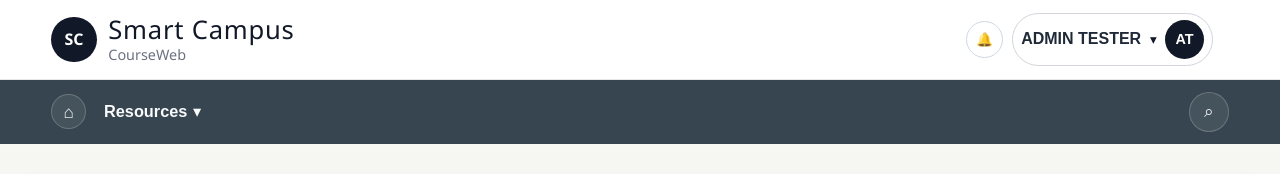
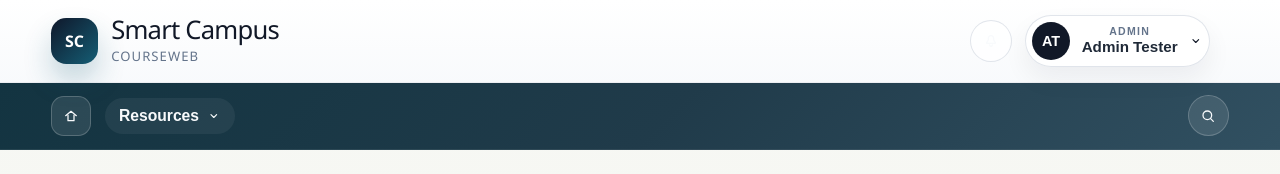
Before and after one commit to SandunDulanjana/Campus-Operations-Manager-COM-, a React app in the folder frontend/: page / in a window 1280 px wide. Shown: the top 174 px of the page. Built offline with nearby package versions, Linux system fonts and the light colour scheme; the HTML template or start-up script is replaced by a standard one.

Commit message:
feat: refine shared navigation shell UI

```diff
--- a/frontend/src/App.css
+++ b/frontend/src/App.css
@@ -11,67 +11,72 @@
 
 .top-header {
   width: 100%;
-  padding: 0.8rem clamp(1rem, 4vw, 3.5rem);
+  padding: 0.95rem clamp(1rem, 4vw, 3.5rem);
   display: grid;
   grid-template-columns: auto 1fr auto;
   align-items: center;
-  gap: 1rem;
-  border-bottom: 1px solid #e5e7eb;
-  background: #ffffff;
+  gap: 1.15rem;
+  border-bottom: 1px solid rgba(148, 163, 184, 0.18);
+  background: linear-gradient(180deg, rgba(255, 255, 255, 0.96), rgba(248, 250, 252, 0.96));
+  backdrop-filter: blur(18px);
 }
 
 .brand {
   text-decoration: none;
   display: inline-flex;
   align-items: center;
-  gap: 0.72rem;
+  gap: 0.85rem;
   color: #111827;
 }
 
 .brand-mark {
-  width: 2.85rem;
-  height: 2.85rem;
-  border-radius: 999px;
+  width: 2.9rem;
+  height: 2.9rem;
+  border-radius: 0.95rem;
   display: inline-flex;
   align-items: center;
   justify-content: center;
   font-weight: 700;
   color: #fff;
-  background: #111827;
+  background: linear-gradient(135deg, #0f172a 0%, #155e75 100%);
   font-size: 1rem;
+  box-shadow: 0 16px 28px rgba(21, 94, 117, 0.24);
 }
 
 .brand-title {
   margin: 0;
   font-size: clamp(1.2rem, 2.2vw, 1.6rem);
-  letter-spacing: 0.03em;
-  line-height: 1.2;
+  letter-spacing: -0.03em;
+  line-height: 1.05;
 }
 
 .brand-subtitle {
-  margin: 0;
-  font-size: 0.9rem;
-  color: #6b7280;
+  margin: 0.18rem 0 0;
+  font-size: 0.82rem;
+  letter-spacing: 0.08em;
+  text-transform: uppercase;
+  color: #64748b;
 }
 
 .top-actions {
   justify-self: end;
   display: flex;
   align-items: center;
-  gap: 0.55rem;
+  gap: 0.8rem;
 }
 
 .notify-btn {
-  width: 2.35rem;
-  height: 2.35rem;
+  width: 2.65rem;
+  height: 2.65rem;
   border-radius: 999px;
-  border: 1px solid #cfd8e3;
-  background: #fff;
+  border: 1px solid rgba(148, 163, 184, 0.28);
+  background: rgba(255, 255, 255, 0.86);
   display: inline-flex;
   align-items: center;
   justify-content: center;
   position: relative;
   cursor: pointer;
+  transition: transform 140ms ease, border-color 140ms ease, background-color 140ms ease, box-shadow 140ms ease;
 }
 
 .notify-count {
@@ -92,61 +97,67 @@
 
 .sub-header {
   width: 100%;
-  background: #36454f;
-  padding: 0.75rem clamp(1rem, 4vw, 3.5rem);
+  background: linear-gradient(135deg, #133441 0%, #203b4a 52%, #315061 100%);
+  padding: 0.78rem clamp(1rem, 4vw, 3.5rem);
   display: grid;
   grid-template-columns: 1fr auto;
   align-items: center;
-  gap: 0.7rem;
+  gap: 0.9rem;
+  border-bottom: 1px solid rgba(255, 255, 255, 0.08);
 }
 
 .sub-nav {
   display: flex;
   align-items: center;
-  gap: 0.7rem;
+  gap: 0.85rem;
 }
 
 .home-icon-link {
-  width: 2.2rem;
-  height: 2.2rem;
-  border-radius: 999px;
+  width: 2.5rem;
+  height: 2.5rem;
+  border-radius: 0.8rem;
   border: 1px solid rgba(255, 255, 255, 0.2);
   display: inline-flex;
   align-items: center;
   justify-content: center;
   text-decoration: none;
   color: #f8fafc;
-  background: rgba(255, 255, 255, 0.08);
+  background: rgba(255, 255, 255, 0.1);
+  transition: transform 140ms ease, border-color 140ms ease, background-color 140ms ease;
 }
 
 .resource-menu {
   position: absolute;
-  top: calc(100% + 0.1rem);
+  top: calc(100% + 0.45rem);
   left: 0;
-  width: 200px;
-  border: 1px solid #8f9ba8;
-  background: #f8fafc;
-  border-radius: 0.45rem;
-  box-shadow: 0 10px 25px rgba(0, 0, 0, 0.12);
-  padding: 0.8rem;
+  width: 220px;
+  border: 1px solid rgba(148, 163, 184, 0.22);
+  background: rgba(255, 255, 255, 0.98);
+  border-radius: 0.95rem;
+  box-shadow: 0 20px 40px rgba(15, 23, 42, 0.12);
+  padding: 0.55rem;
   z-index: 30;
 }
 
 .sub-link-btn {
-  border: none;
-  background: transparent;
+  border: 1px solid transparent;
+  background: rgba(255, 255, 255, 0.06);
   color: #f8fafc;
   font-weight: 600;
-  font-size: 1.02rem;
-  display: inline-flex;
-  align-items: center;
-  gap: 0.35rem;
+  font-size: 0.98rem;
+  display: inline-flex;
+  align-items: center;
+  gap: 0.5rem;
   cursor: pointer;
-  padding: 0.3rem 0.4rem;
+  padding: 0.5rem 0.82rem;
+  border-radius: 999px;
+  transition: transform 140ms ease, border-color 140ms ease, background-color 140ms ease, color 140ms ease;
 }
 
 .sub-link-btn:hover {
-  color: #fbbf24;
+  color: #ffffff;
+  border-color: rgba(255, 255, 255, 0.18);
+  background: rgba(255, 255, 255, 0.13);
 }
 
 .profile-area {
@@ -155,48 +166,110 @@
 
 .search-btn {
   border: 1px solid rgba(255, 255, 255, 0.2);
-  background: rgba(255, 255, 255, 0.08);
-  width: 2.5rem;
-  height: 2.5rem;
+  background: rgba(255, 255, 255, 0.1);
+  width: 2.55rem;
+  height: 2.55rem;
   border-radius: 999px;
   display: inline-flex;
   align-items: center;
   justify-content: center;
   cursor: pointer;
+  transition: transform 140ms ease, border-color 140ms ease, background-color 140ms ease;
 }
 
 .inline-search {
   margin-left: 0.6rem;
   display: inline-flex;
   align-items: center;
-  background: #4a5862;
+  background: rgba(255, 255, 255, 0.11);
   border: 1px solid rgba(255, 255, 255, 0.16);
-  border-radius: 0.45rem;
+  border-radius: 999px;
   overflow: hidden;
   width: min(360px, 55vw);
-}
-
-.nav-icon {
-  font-size: 1.08rem;
+  box-shadow: inset 0 1px 0 rgba(255, 255, 255, 0.05);
+}
+
+.nav-icon-shell {
+  width: 1rem;
+  height: 1rem;
   color: #f8fafc;
+  display: inline-flex;
+  align-items: center;
+  justify-content: center;
+}
+
+.nav-icon-shell svg {
+  width: 100%;
+  height: 100%;
+  fill: none;
+  stroke: currentColor;
+  stroke-width: 1.9;
+  stroke-linecap: round;
+  stroke-linejoin: round;
 }
 
 .profile-btn {
-  border: 1px solid #d1d5db;
-  background: #fff;
+  border: 1px solid rgba(148, 163, 184, 0.28);
+  background: rgba(255, 255, 255, 0.9);
   color: #111827;
   border-radius: 999px;
-  padding: 0.4rem 0.5rem;
-  display: inline-flex;
-  align-items: center;
-  gap: 0.55rem;
+  padding: 0.35rem 0.42rem 0.35rem 0.35rem;
+  display: inline-flex;
+  align-items: center;
+  gap: 0.72rem;
   cursor: pointer;
+  min-width: 0;
+  box-shadow: 0 12px 26px rgba(15, 23, 42, 0.06);
+  transition: transform 140ms ease, border-color 140ms ease, box-shadow 140ms ease;
 }
 
 .profile-name {
-  font-size: 1rem;
+  font-size: 0.95rem;
   font-weight: 700;
   color: #1f2937;
+  line-height: 1.1;
+}
+
+.profile-copy {
+  min-width: 0;
+  display: grid;
+  gap: 0.15rem;
+}
+
+.profile-eyebrow {
+  font-size: 0.66rem;
+  font-weight: 700;
+  line-height: 1;
+  text-transform: uppercase;
+  letter-spacing: 0.12em;
+  color: #64748b;
+}
+
+.profile-chevron,
+.sub-link-chevron {
+  width: 0.85rem;
+  height: 0.85rem;
+  display: inline-flex;
+  align-items: center;
+  justify-content: center;
+  color: currentColor;
+  transition: transform 160ms ease;
+}
+
+.profile-chevron svg,
+.sub-link-chevron svg {
+  width: 100%;
+  height: 100%;
+  fill: none;
+  stroke: currentColor;
+  stroke-width: 2;
+  stroke-linecap: round;
+  stroke-linejoin: round;
+}
+
+.profile-chevron.open,
+.sub-link-chevron.open {
+  transform: rotate(180deg);
 }
 
 .avatar {
@@ -221,7 +294,7 @@
   border: none;
   background: transparent;
   color: #f8fafc;
-  padding: 0.55rem 0.72rem;
+  padding: 0.68rem 0.95rem;
   font: inherit;
 }
 
@@ -249,14 +322,14 @@
 
 .profile-menu {
   position: absolute;
-  top: calc(100% + 0.55rem);
+  top: calc(100% + 0.7rem);
   right: 0;
   width: 185px;
   padding: 0.45rem;
-  border-radius: 0.75rem;
-  border: 1px solid #d1d5db;
-  background: #fff;
-  box-shadow: 0 12px 28px rgba(0, 0, 0, 0.12);
+  border-radius: 1rem;
+  border: 1px solid rgba(148, 163, 184, 0.2);
+  background: rgba(255, 255, 255, 0.98);
+  box-shadow: 0 24px 44px rgba(15, 23, 42, 0.14);
   z-index: 30;
 }
 
@@ -273,13 +346,14 @@
   font: inherit;
   color: #111827;
   text-decoration: none;
-  padding: 0.55rem;
-  border-radius: 0.45rem;
+  padding: 0.68rem 0.75rem;
+  border-radius: 0.72rem;
   cursor: pointer;
+  transition: background-color 140ms ease, color 140ms ease;
 }
 
 .menu-item:hover {
-  background: #e5e7eb;
+  background: #e2e8f0;
 }
 
 .page-content {
@@ -330,24 +404,29 @@
 }
 
 .admin-sidebar {
-  padding: 0.85rem;
+  padding: 1rem 0.95rem;
   position: static;
   min-height: 100%;
   max-height: none;
   overflow: auto;
   display: grid;
   grid-template-rows: auto 1fr auto;
-  gap: 0.9rem;
-  background: #f6faf8;
+  gap: 1.15rem;
+  background: linear-gradient(180deg, #f7fbfa 0%, #eef6f4 100%);
   border-left: none;
   margin-left: 0;
 }
 
 .admin-sidebar-top {
   display: flex;
-  align-items: center;
+  align-items: flex-start;
   justify-content: space-between;
-  gap: 0.55rem;
+  gap: 0.75rem;
+}
+
+.admin-sidebar-heading {
+  display: grid;
+  gap: 0.18rem;
 }
 
 .admin-sidebar-title {
@@ -359,46 +438,70 @@
   font-weight: 800;
 }
 
+.admin-sidebar-subtitle {
+  margin: 0;
+  color: #0f172a;
+  font-size: 1rem;
+  font-weight: 700;
+  letter-spacing: -0.02em;
+}
+
 .admin-collapse-btn {
   border: 1px solid #cbd5e1;
   background: #ffffff;
   color: #0f172a;
-  border-radius: 0.55rem;
-  width: 1.9rem;
-  height: 1.9rem;
+  border-radius: 0.72rem;
+  width: 2.15rem;
+  height: 2.15rem;
   cursor: pointer;
+  display: inline-flex;
+  align-items: center;
+  justify-content: center;
+  transition: transform 140ms ease, border-color 140ms ease, box-shadow 140ms ease;
+}
+
+.admin-collapse-btn svg {
+  width: 1rem;
+  height: 1rem;
+  fill: none;
+  stroke: currentColor;
+  stroke-width: 2;
+  stroke-linecap: round;
+  stroke-linejoin: round;
 }
 
 .admin-nav {
   display: grid;
-  gap: 0.42rem;
+  gap: 0.5rem;
   align-content: start;
 }
 
 .admin-nav-link {
   display: flex;
   align-items: center;
-  gap: 0.55rem;
+  gap: 0.72rem;
   text-decoration: none;
   color: #334155;
   border: 1px solid #d7dee8;
-  border-radius: 0.6rem;
-  padding: 0.68rem 0.75rem;
+  border-radius: 0.82rem;
+  padding: 0.78rem 0.82rem;
   font-weight: 700;
-  background: #ffffff;
+  background: rgba(255, 255, 255, 0.84);
+  transition: transform 140ms ease, border-color 140ms ease, background-color 140ms ease, box-shadow 140ms ease, color 140ms ease;
 }
 
 .admin-nav-icon {
-  width: 1.7rem;
-  height: 1.7rem;
-  border-radius: 0.45rem;
+  width: 1.95rem;
+  height: 1.95rem;
+  border-radius: 0.65rem;
   display: inline-flex;
   align-items: center;
   justify-content: center;
   font-size: 0.66rem;
   font-weight: 800;
   color: #0f766e;
-  background: #e2f5ef;
+  background: #ddf4ed;
+  flex-shrink: 0;
 }
 
 .admin-nav-icon svg {
@@ -413,17 +516,19 @@
 
 .admin-nav-link:hover {
   border-color: #99c9bf;
-  background: #ecfdf5;
+  background: #f2fbf8;
+  box-shadow: 0 12px 24px rgba(15, 23, 42, 0.06);
 }
 
 .admin-nav-link.active {
-  background: #d1fae5;
+  background: linear-gradient(135deg, #d8fbeb 0%, #c8f3f0 100%);
   color: #065f46;
-  border-color: #86efac;
+  border-color: #8ee5c6;
+  box-shadow: 0 16px 28px rgba(15, 118, 110, 0.12);
 }
 
 .admin-nav-link.active .admin-nav-icon {
-  background: #bbf7d0;
+  background: #b7efda;
 }
 
 .admin-sidebar-footer {
@@ -433,16 +538,17 @@
 .admin-logout-btn {
   display: flex;
   align-items: center;
-  gap: 0.55rem;
+  gap: 0.7rem;
   width: 100%;
   border: 1px solid #fecaca;
   background: #fff1f2;
   color: #9f1239;
-  border-radius: 0.6rem;
-  padding: 0.62rem 0.75rem;
+  border-radius: 0.82rem;
+  padding: 0.72rem 0.82rem;
   font: inherit;
   font-weight: 700;
   cursor: pointer;
+  transition: transform 140ms ease, border-color 140ms ease, background-color 140ms ease;
 }
 
 .admin-main-content {
@@ -451,6 +557,36 @@
   gap: 0.4rem;
   padding: 1rem;
   overflow: auto;
+}
+
+.notify-btn:hover,
+.search-btn:hover,
+.profile-btn:hover,
+.home-icon-link:hover,
+.sub-link-btn:hover,
+.admin-collapse-btn:hover,
+.admin-logout-btn:hover {
+  transform: translateY(-1px);
+}
+
+.notify-btn:hover,
+.search-btn:hover {
+  border-color: rgba(21, 94, 117, 0.28);
+  background: #ffffff;
+  box-shadow: 0 10px 22px rgba(15, 23, 42, 0.08);
+}
+
+.notify-btn:focus-visible,
+.search-btn:focus-visible,
+.profile-btn:focus-visible,
+.home-icon-link:focus-visible,
+.sub-link-btn:focus-visible,
+.menu-item:focus-visible,
+.admin-nav-link:focus-visible,
+.admin-collapse-btn:focus-visible,
+.admin-logout-btn:focus-visible {
+  outline: 3px solid rgba(14, 165, 233, 0.28);
+  outline-offset: 2px;
 }
 
 .admin-mode .site-footer {
@@ -608,7 +744,16 @@
 }
 
 .admin-dashboard.collapsed .admin-sidebar-title,
+.admin-dashboard.collapsed .admin-sidebar-subtitle,
 .admin-dashboard.collapsed .admin-nav-text {
+  display: none;
+}
+
+.admin-dashboard.collapsed .admin-sidebar-top {
+  justify-content: center;
+}
+
+.admin-dashboard.collapsed .admin-sidebar-heading {
   display: none;
 }
 
@@ -620,6 +765,8 @@
 
 .admin-dashboard.collapsed .admin-logout-btn {
   justify-content: center;
+  padding-left: 0.5rem;
+  padding-right: 0.5rem;
 }
 
 .quick-links-bar {
@@ -1558,6 +1705,10 @@ th {
   }
 
   .profile-name {
+    display: block;
+  }
+
+  .profile-eyebrow {
     display: none;
   }
 
@@ -1577,6 +1728,7 @@ th {
   }
 
   .admin-dashboard.collapsed .admin-sidebar-title,
+  .admin-dashboard.collapsed .admin-sidebar-subtitle,
   .admin-dashboard.collapsed .admin-nav-text {
     display: inline;
   }
@@ -1617,6 +1769,10 @@ th {
     padding-right: 1rem;
   }
 
+  .profile-copy {
+    display: none;
+  }
+
   .time-row,
   .home-feature-grid,
   .stats-strip,
--- a/frontend/src/components/Navbar.jsx
+++ b/frontend/src/components/Navbar.jsx
@@ -1,6 +1,45 @@
 import { useMemo, useState } from 'react'
 import { Link, useLocation } from 'react-router-dom'
 import { useAuth } from '../context/AuthContext'
+
+function HeaderIcon({ kind }) {
+  if (kind === 'bell') {
+    return (
+      <svg viewBox="0 0 24 24" aria-hidden="true">
+        <path d="M12 4a4 4 0 0 0-4 4v1.3c0 1.1-.36 2.18-1.02 3.05L5.6 14.1A1 1 0 0 0 6.4 15.7h11.2a1 1 0 0 0 .8-1.6l-1.38-1.75A5.07 5.07 0 0 1 16 9.3V8a4 4 0 0 0-4-4Z" />
+        <path d="M10 18a2 2 0 0 0 4 0" />
+      </svg>
+    )
+  }
+
+  if (kind === 'home') {
+    return (
+      <svg viewBox="0 0 24 24" aria-hidden="true">
+        <path d="M4 11.5 12 5l8 6.5" />
+        <path d="M7.5 10.75V19h9v-8.25" />
+      </svg>
+    )
+  }
+
+  if (kind === 'search') {
+    return (
+      <svg viewBox="0 0 24 24" aria-hidden="true">
+        <circle cx="11" cy="11" r="6.5" />
+        <path d="m16 16 4 4" />
+      </svg>
+    )
+  }
+
+  if (kind === 'chevron') {
+    return (
+      <svg viewBox="0 0 24 24" aria-hidden="true">
+        <path d="m7 10 5 5 5-5" />
+      </svg>
+    )
+  }
+
+  return null
+}
 
 function Navbar() {
   const { user, setRole } = useAuth()
@@ -36,7 +75,9 @@ function Navbar() {
 
           <div className="top-actions">
             <button type="button" className="notify-btn" aria-label="Notifications">
-              <span aria-hidden="true">🔔</span>
+              <span className="nav-icon-shell" aria-hidden="true">
+                <HeaderIcon kind="bell" />
+              </span>
             </button>
 
             <div className="profile-area">
@@ -47,9 +88,14 @@ function Navbar() {
                 aria-haspopup="menu"
                 aria-expanded={isMenuOpen}
               >
-                <span className="profile-name">{user.name.toUpperCase()}</span>
-                <span aria-hidden="true">▾</span>
                 <span className="avatar">{initials}</span>
+                <span className="profile-copy">
+                  <span className="profile-eyebrow">{user.role}</span>
+                  <span className="profile-name">{user.name}</span>
+                </span>
+                <span className={`profile-chevron${isMenuOpen ? ' open' : ''}`} aria-hidden="true">
+                  <HeaderIcon kind="chevron" />
+                </span>
               </button>
 
               {isMenuOpen ? (
@@ -95,8 +141,8 @@ function Navbar() {
           <div className="sub-header">
           <nav className="sub-nav" aria-label="Primary navigation">
             <Link to="/" className="home-icon-link" title="Home">
-              <span className="nav-icon" aria-hidden="true">
-                ⌂
+              <span className="nav-icon-shell" aria-hidden="true">
+                <HeaderIcon kind="home" />
               </span>
             </Link>
 
@@ -108,7 +154,10 @@ function Navbar() {
                 aria-haspopup="menu"
                 aria-expanded={isResourceOpen}
               >
-                Resources <span aria-hidden="true">▾</span>
+                <span>Resources</span>
+                <span className={`sub-link-chevron${isResourceOpen ? ' open' : ''}`} aria-hidden="true">
+                  <HeaderIcon kind="chevron" />
+                </span>
               </button>
 
               {isResourceOpen ? (
@@ -128,8 +177,8 @@ function Navbar() {
             aria-expanded={isSearchOpen}
             aria-label="Toggle search"
           >
-            <span className="nav-icon" aria-hidden="true">
-              ⌕
+            <span className="nav-icon-shell" aria-hidden="true">
+              <HeaderIcon kind="search" />
             </span>
           </button>
 
```
Also changed, not shown: frontend/src/admin/AdminLayout.jsx (+7 -2 lines).
